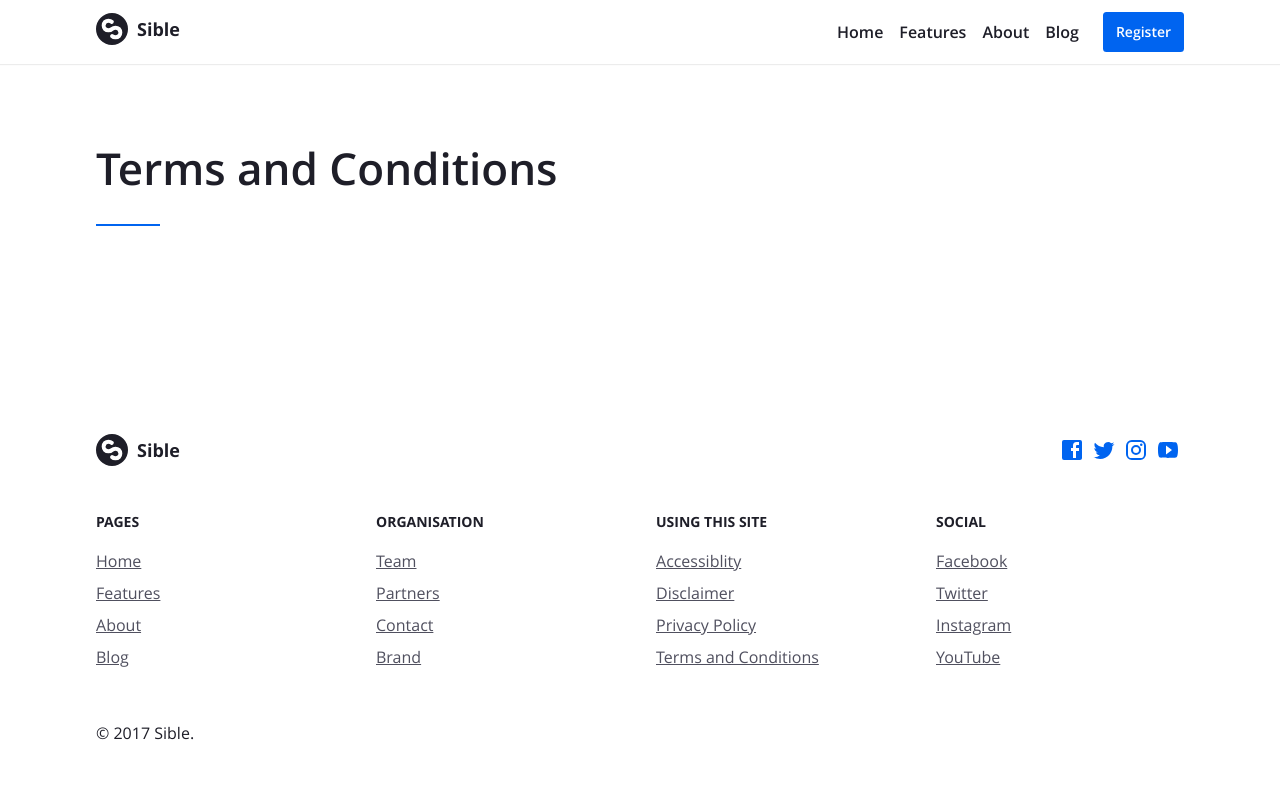
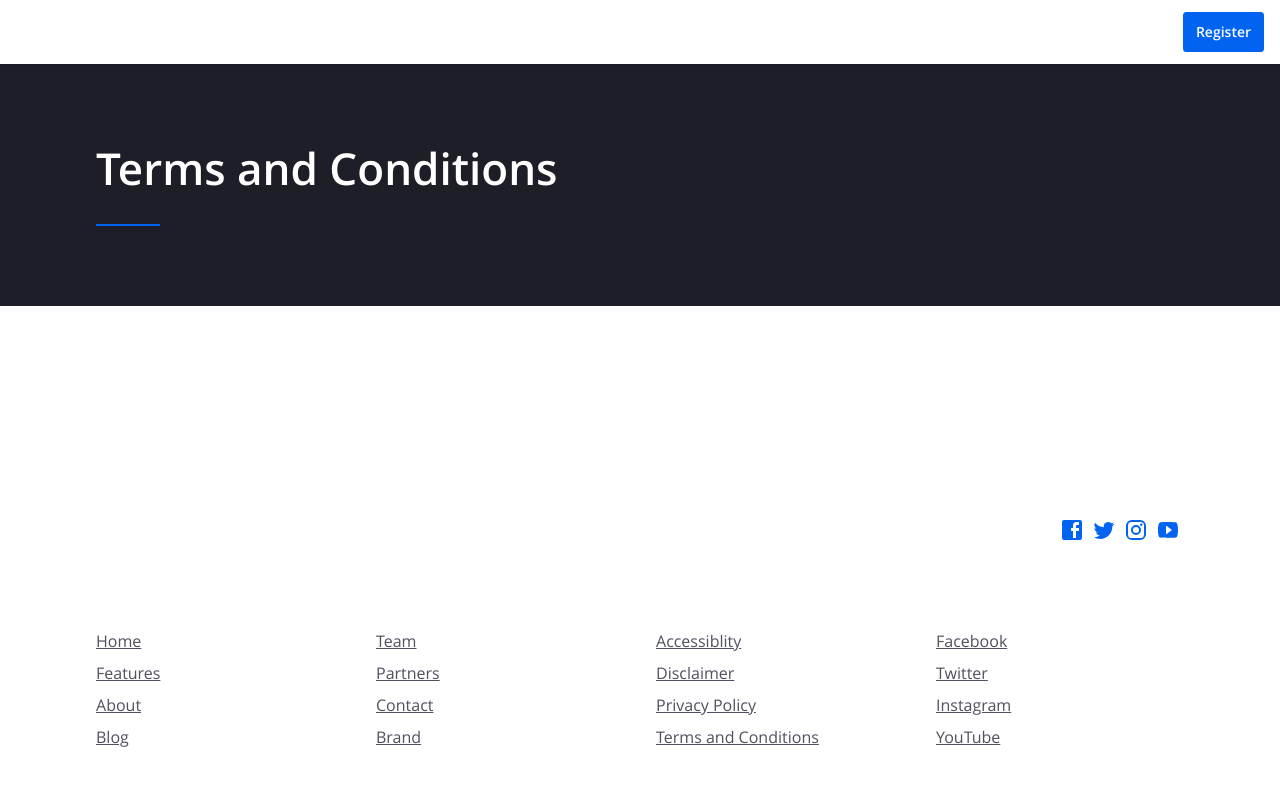
Before and after one commit to scottdejonge/sible.org, a Jekyll site: the page built from pages/site/terms-and-conditions.md, in a window 1280 px wide. Shown: the top 786 px of the page. Built offline with Jekyll 4.4.1, drawn with Linux system fonts in a browser that asks for light colours.

Commit message:
Dark theme

```diff
--- a/_includes/section/page-header.html
+++ b/_includes/section/page-header.html
@@ -1,5 +1,5 @@
 <section class="section">
-  <div class="section-inner padding-top-xl">
+  <div class="section-inner padding-vertical-xl background-dark color-white">
     <div class="container">
       <h1 class="title title-l">{{ page.title }}</h1>
       {% if page.description %}
--- a/_includes/template/footer.html
+++ b/_includes/template/footer.html
@@ -1,4 +1,4 @@
-<footer id="footer" class="footer padding-vertical-m color-dark" role="contentinfo">
+<footer id="footer" class="footer padding-vertical-m color-white" role="contentinfo">
   <div class="container">
     <div class="footer-top">
       {% include template/logo.html %}
--- a/_includes/template/header.html
+++ b/_includes/template/header.html
@@ -1,5 +1,5 @@
-<header id="header" class="header color-dark" role="banner">
-  <div class="container">
+<header id="header" class="header color-white" role="banner">
+  <div class="gutter-left gutter-right">
     <div class="header-inner">
 
       <div class="flex-none visible-xs margin-right-xs">
--- a/assets/css/_variables.css
+++ b/assets/css/_variables.css
@@ -10,7 +10,7 @@
   --body-color: var(--color);
   --body-line-height: var(--line-height);
   --body-letter-spacing: var(--letter-spacing);
-  --body-background: var(--light-100);
+  --body-background: var(--dark);
 
 
   /**
```
